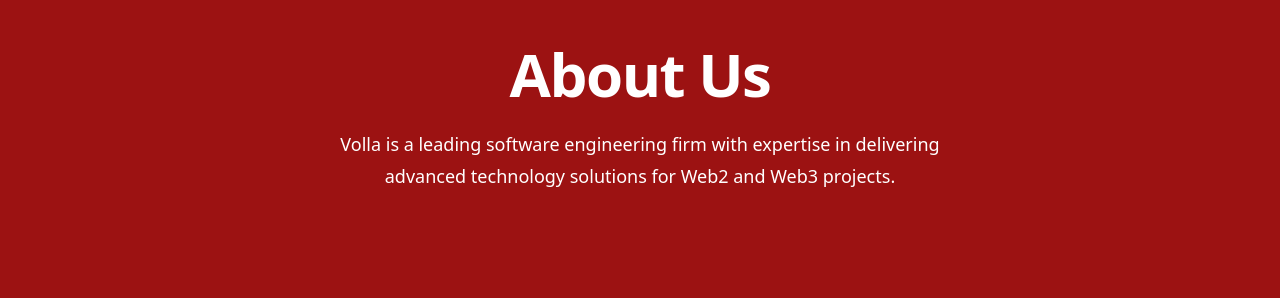
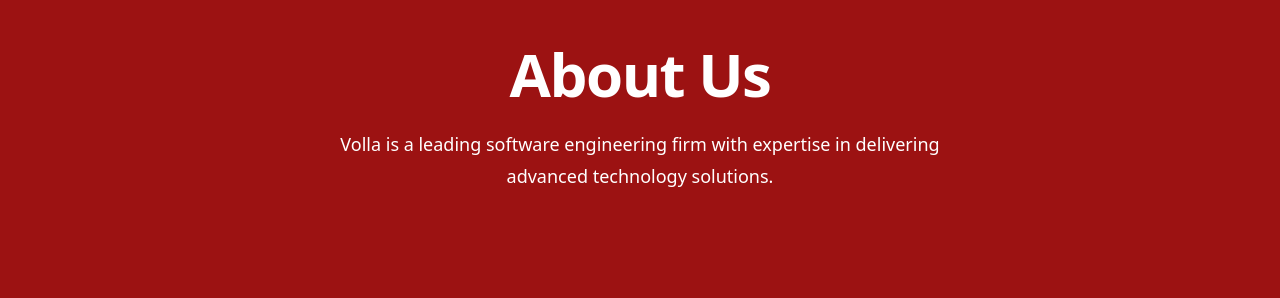
Before and after one commit to TeamVolla/teamvolla.github.io, an Astro site: page / in a window 1280 px wide. Shown: the part 800-1098 px from the top of the page. Built offline with nearby package versions, Linux system fonts and the light colour scheme; Astro itself is replaced by a stand-in of ours.

Commit message:
Remove reference to web3

```diff
--- a/src/env.d.ts
+++ b/src/env.d.ts
@@ -1 +1 @@
-/// <reference types="astro/client" />
+/// <reference types="astro/client-image" />
--- a/src/pages/index.astro
+++ b/src/pages/index.astro
@@ -98,7 +98,7 @@
     <div class="mx-auto max-w-2xl text-center text-white">
       <h2 class="text-4xl font-bold tracking-tight sm:text-6xl" id="about-us">About Us</h2>
       <p class="mt-6 text-lg leading-8">
-        Volla is a leading software engineering firm with expertise in delivering advanced technology solutions for Web2 and Web3 projects.
+        Volla is a leading software engineering firm with expertise in delivering advanced technology solutions.
       </p>
     </div>
   </div>
```
